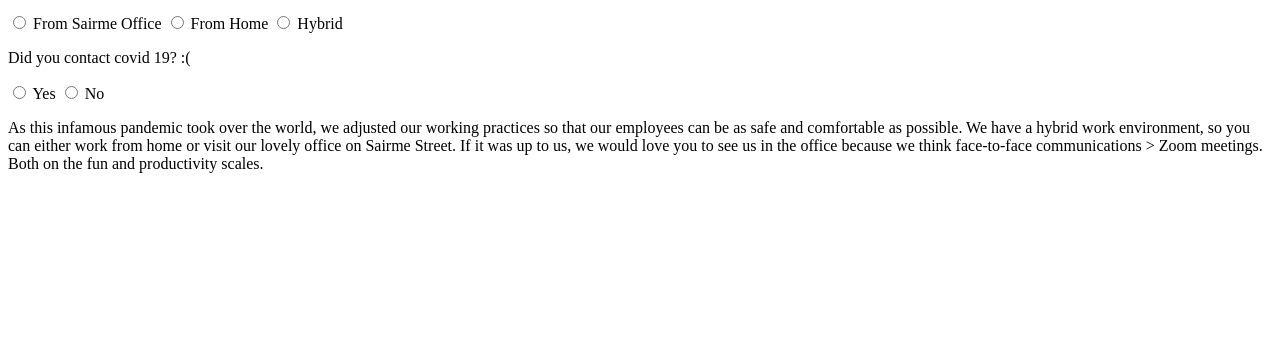
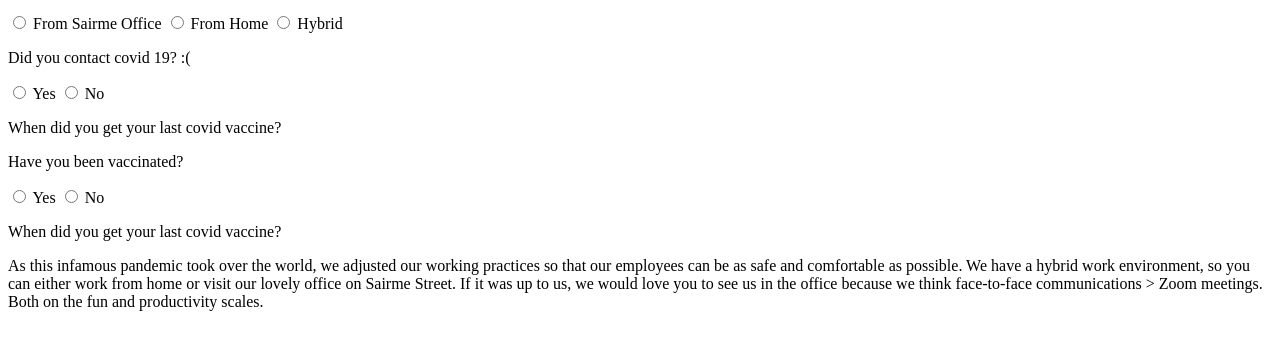
Before and after one commit to Kezhen-N/Redberry, a plain HTML site: page covid.html in a window 1280 px wide. Shown: the part 101-450 px from the top of the page. Drawn offline with Linux system fonts and the light colour scheme.

Commit message:
Update covid.html

```diff
--- a/covid.html
+++ b/covid.html
@@ -38,11 +38,37 @@
         <div class="question2__inputs">
             <input type="radio" id="covidcontactchoice1"
              name="workchoice" value="Yes">
-            <label for="covidcontacthoice1"> Yes </label>
+            <label for="covidcontactchoice1"> Yes </label>
 
             <input type="radio" id="covidcontactchoice2"
              name="workchoice" value="No">
             <label for="covidcontactchoice2">No</label>
+        </div>
+        </div>
+
+
+        <!-- Question #3 -->
+        <div class="question3">
+            <p> When did you get your last covid vaccine?</p>
+        </div>
+        <!-- Question #4-->
+
+        <div class="question4">
+            <p class="covid__question"> Have you been vaccinated? </p>
+            <div class="question4__inputs">
+                <input type="radio" id="vaccinationchoice1"
+                 name="workchoice" value="Yes">
+                <label for="vaccinationchoice1"> Yes </label>
+
+                <input type="radio" id="vaccinationchoice2"
+                 name="workchoice" value="No">
+                <label for="vaccinationchoice2">No</label>
+            </div>
+        </div>
+
+        <!-- Question #5 -->
+        <div class="question5">
+            <p> When did you get your last covid vaccine?</p>
         </div>
 
 
```
